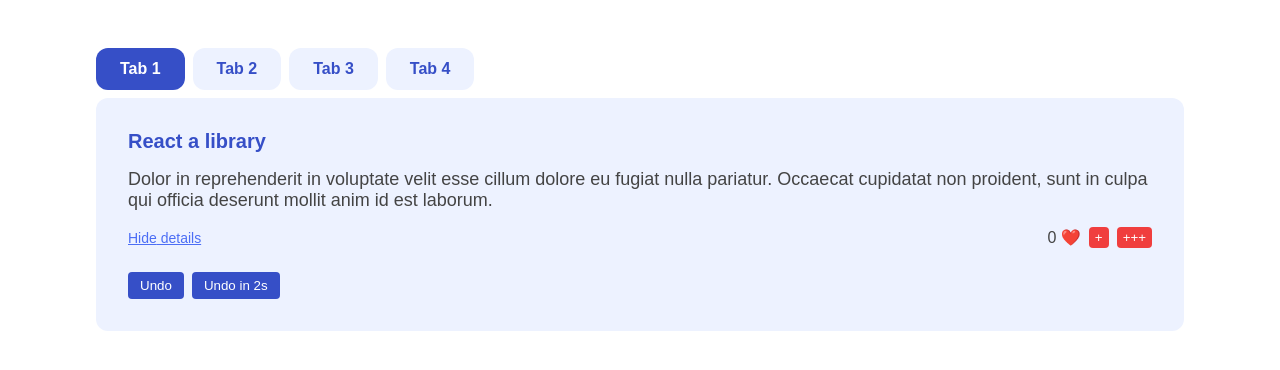
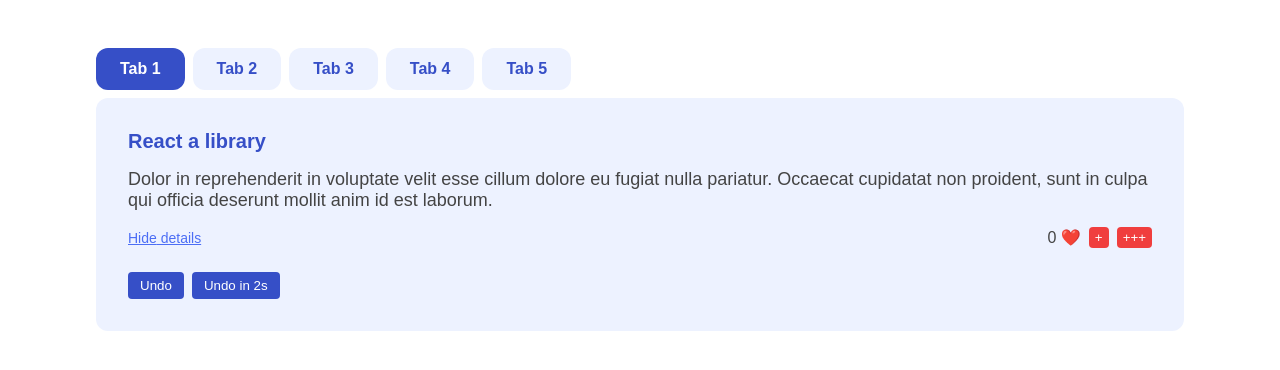
Before and after one commit to 00ama1n00/footballSystem, a React (Create React App) app: page / in a window 1280 px wide. Shown: the top 370 px of the page. Built offline with nearby package versions, Linux system fonts and the light colour scheme.

Commit message:
Add fifth Tab component to App.js

```diff
--- a/src/App.js
+++ b/src/App.js
@@ -38,6 +38,7 @@
         <Tab num={1} activeTab={activeTab} onClick={setActiveTab} />
         <Tab num={2} activeTab={activeTab} onClick={setActiveTab} />
         <Tab num={3} activeTab={activeTab} onClick={setActiveTab} />
+        <Tab num={4} activeTab={activeTab} onClick={setActiveTab} />
       </div>
 
       {activeTab <= 2 ? (
```
